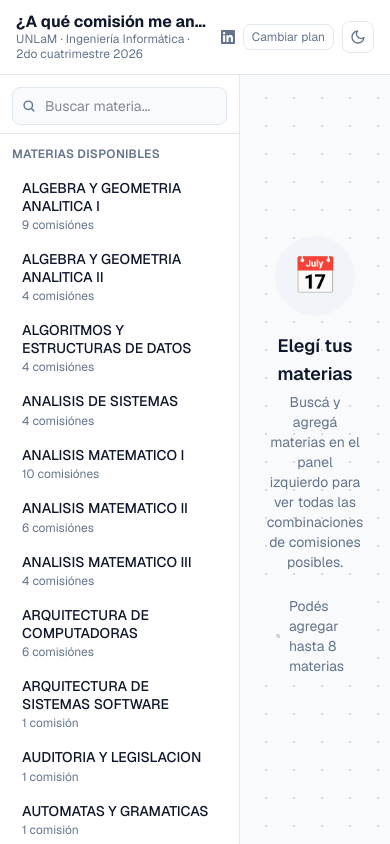
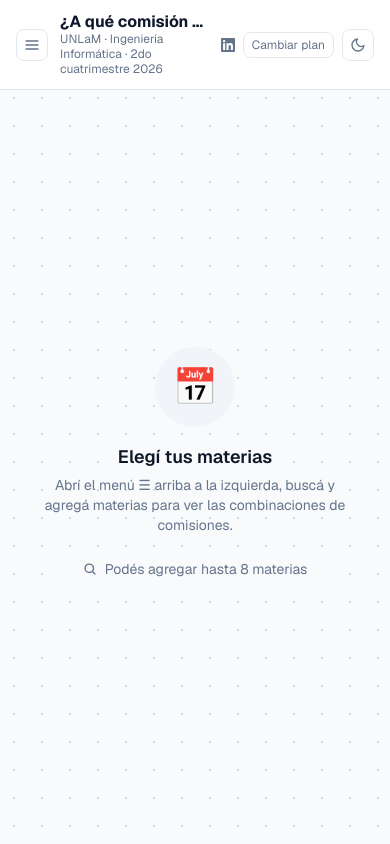
Before and after one commit to NatsukiAza/quecomisionmeanoto, a Next.js app: page / in a window 390 px wide. Both pictures are taken after a click on the button 195 px from the left and 429 px from the top of the page. Built offline with nearby package versions, Linux system fonts and the light colour scheme.

Commit message:
mobile responsive

```diff
--- a/app/page.tsx
+++ b/app/page.tsx
@@ -26,6 +26,7 @@ export default function Home() {
   // esa materia se restringe a esa única comisión ignorando los excluir.
   const [pinnedComisiones, setPinnedComisiones] = useState<Set<string>>(new Set())
   const [filtersOpen, setFiltersOpen] = useState(false)
+  const [sidebarOpen, setSidebarOpen] = useState(false)
   const [isDark, setIsDark] = useState(false)
 
   // Sync dark class on <html> and read system preference on mount
@@ -159,6 +160,8 @@ export default function Home() {
         ? [...prev, codigo]
         : prev
     )
+    // En mobile el drawer tapa el calendario; al agregar, lo cerramos.
+    setSidebarOpen(false)
   }, [])
 
   const handleRemoveMateria = useCallback((codigo: string) => {
@@ -242,13 +245,35 @@ export default function Home() {
       <div className="flex flex-col h-screen overflow-hidden">
         {/* Header */}
         <header
-          className="shrink-0 flex items-center gap-3 px-4 py-3 z-10"
+          className="shrink-0 flex items-center gap-3 px-4 py-3 z-50"
           style={{
             background: bgHeader,
             borderBottom: `1px solid ${borderColor}`,
             backdropFilter: 'blur(8px)',
           }}
         >
+          {ofertaData && (
+            <button
+              type="button"
+              className="md:hidden w-8 h-8 flex items-center justify-center rounded-lg shrink-0 transition-colors"
+              style={{ border: `1px solid ${borderColor}`, color: mutedColor }}
+              onClick={() => setSidebarOpen(o => !o)}
+              aria-label={sidebarOpen ? 'Cerrar menú de materias' : 'Abrir menú de materias'}
+              aria-expanded={sidebarOpen}
+              onMouseEnter={e => (e.currentTarget.style.color = textColor)}
+              onMouseLeave={e => (e.currentTarget.style.color = mutedColor)}
+            >
+              {sidebarOpen ? (
+                <svg width="16" height="16" viewBox="0 0 24 24" fill="none" stroke="currentColor" strokeWidth="2" strokeLinecap="round" strokeLinejoin="round" aria-hidden="true">
+                  <path d="M18 6L6 18M6 6l12 12" />
+                </svg>
+              ) : (
+                <svg width="16" height="16" viewBox="0 0 24 24" fill="none" stroke="currentColor" strokeWidth="2" strokeLinecap="round" strokeLinejoin="round" aria-hidden="true">
+                  <path d="M3 6h18M3 12h18M3 18h18" />
+                </svg>
+              )}
+            </button>
+          )}
           <div className="flex-1 min-w-0">
             <h1 className="text-base font-bold leading-tight truncate" style={{ color: textColor }}>
               ¿A qué comisión me anoto?
@@ -288,6 +313,7 @@ export default function Home() {
                   setSelectedMaterias([])
                   setPinnedComisiones(new Set())
                   setExcludedFilters(new Set())
+                  setSidebarOpen(false)
                 }}
                 className="text-xs px-2 py-1 rounded-lg transition-colors"
                 style={{
@@ -325,10 +351,26 @@ export default function Home() {
         </header>
 
         {/* Body: sidebar + main */}
-        <div className="flex flex-1 min-h-0">
-          {/* Sidebar */}
+        <div className="flex flex-1 min-h-0 relative">
+          {/* Mobile backdrop */}
+          {ofertaData && sidebarOpen && (
+            <div
+              className="absolute inset-0 z-40 bg-black/40 md:hidden"
+              onClick={() => setSidebarOpen(false)}
+              aria-hidden="true"
+            />
+          )}
+
+          {/* Sidebar: drawer on mobile, fixed column on md+ */}
           {ofertaData && (
-            <div className="w-60 shrink-0 overflow-y-auto">
+            <div
+              className={[
+                'z-50 overflow-y-auto',
+                'absolute inset-y-0 left-0 w-72 max-w-[85vw] transition-transform duration-200 ease-out',
+                sidebarOpen ? 'translate-x-0' : '-translate-x-full',
+                'md:static md:translate-x-0 md:w-60 md:max-w-none md:shrink-0 md:transition-none',
+              ].join(' ')}
+            >
               <MateriaSidebar
                 comisiones={uniqueComisiones}
                 selectedMaterias={selectedMaterias}
@@ -342,7 +384,7 @@ export default function Home() {
           )}
 
           {/* Main content */}
-          <main className="flex-1 overflow-y-auto">
+          <main className="flex-1 min-w-0 overflow-y-auto">
             {!ofertaData ? (
               // Placeholder while selector overlay is shown
               <div className="h-full flex items-center justify-center">
@@ -351,7 +393,7 @@ export default function Home() {
             ) : selectedMaterias.length === 0 ? (
               <EmptyState isDark={isDark} textColor={textColor} mutedColor={mutedColor} />
             ) : (
-              <div className="p-4 flex flex-col gap-4">
+              <div className="p-2 sm:p-4 flex flex-col gap-4">
                 {/* Filters trigger + status bar */}
                 <div className="flex items-center gap-3 flex-wrap">
                   <button
@@ -507,7 +549,12 @@ function EmptyState({
           Elegí tus materias
         </p>
         <p className="text-sm mt-1 max-w-xs" style={{ color: mutedColor }}>
-          Buscá y agregá materias en el panel izquierdo para ver todas las combinaciones de comisiones posibles.
+          <span className="md:hidden">
+            Abrí el menú ☰ arriba a la izquierda, buscá y agregá materias para ver las combinaciones de comisiones.
+          </span>
+          <span className="hidden md:inline">
+            Buscá y agregá materias en el panel izquierdo para ver todas las combinaciones de comisiones posibles.
+          </span>
         </p>
       </div>
       <div
--- a/components/WeeklyGrid.tsx
+++ b/components/WeeklyGrid.tsx
@@ -65,7 +65,8 @@ export default function WeeklyGrid({
             className="flex-1 text-center font-medium pb-1"
             style={{ color: headColor, fontSize: 11 }}
           >
-            {DAY_LABELS[day]}
+            <span className="sm:hidden">{day}</span>
+            <span className="hidden sm:inline">{DAY_LABELS[day]}</span>
           </div>
         ))}
       </div>
@@ -149,7 +150,7 @@ export default function WeeklyGrid({
                           }
                         : undefined
                     }
-                    className="absolute rounded-md overflow-hidden p-1.5 flex flex-col gap-1 transition-shadow"
+                    className="absolute rounded-md overflow-hidden p-1 sm:p-1.5 flex flex-col gap-0.5 sm:gap-1 transition-shadow"
                     style={{
                       left: 3,
                       right: 3,
@@ -167,7 +168,34 @@ export default function WeeklyGrid({
                     }}
                     title={title}
                   >
-                    {/* Materia name + time */}
+                    {/* Mobile: sin nombre — se identifica por color + chips del header */}
+                    <div className="sm:hidden flex flex-col gap-0.5 min-h-0 overflow-hidden">
+                      <p className="font-semibold leading-tight truncate" style={{ fontSize: 9 }}>
+                        Com. {comision.codComision} · {String(block.inicio).padStart(2, '0')}–{String(block.fin).padStart(2, '0')}h
+                      </p>
+                      <div className="flex items-center gap-0.5 min-w-0">
+                        <div
+                          className="rounded px-0.5 py-px font-semibold truncate"
+                          style={{ background: cornerBg, color: txt, fontSize: 7, lineHeight: 1.1 }}
+                        >
+                          {MODALIDAD_ABBR[comision.modalidad] ?? comision.modalidad}
+                        </div>
+                        {pinned && (
+                          <span
+                            className="inline-flex items-center justify-center rounded shrink-0"
+                            style={{ background: txt, color: hex, width: 12, height: 12 }}
+                            aria-label="Fijada"
+                          >
+                            <svg width="8" height="8" viewBox="0 0 24 24" fill="currentColor" aria-hidden="true">
+                              <path d="M16 12V4h1V2H7v2h1v8l-2 2v2h5.2v6h1.6v-6H18v-2l-2-2z" />
+                            </svg>
+                          </span>
+                        )}
+                      </div>
+                    </div>
+
+                    {/* Desktop: layout completo con nombre */}
+                    <div className="hidden sm:flex flex-col gap-1 min-h-0 overflow-hidden">
                       <div>
                         <p className="font-semibold leading-tight" style={{ fontSize: 10 }}>
                           {comision.descripcion}
@@ -176,8 +204,6 @@ export default function WeeklyGrid({
                           Com. {comision.codComision} · {String(block.inicio).padStart(2, '0')}–{String(block.fin).padStart(2, '0')}h
                         </p>
                       </div>
-
-                    {/* Badges row: modalidad + FIJADA cuando corresponde */}
                       <div className="flex items-center gap-1 flex-wrap">
                         <div
                           className="rounded px-1 py-0.5 font-semibold"
@@ -201,6 +227,7 @@ export default function WeeklyGrid({
                         )}
                       </div>
                     </div>
+                  </div>
                 )
               })}
             </div>
```
Lines whose indentation alone changed are shown as unchanged.
